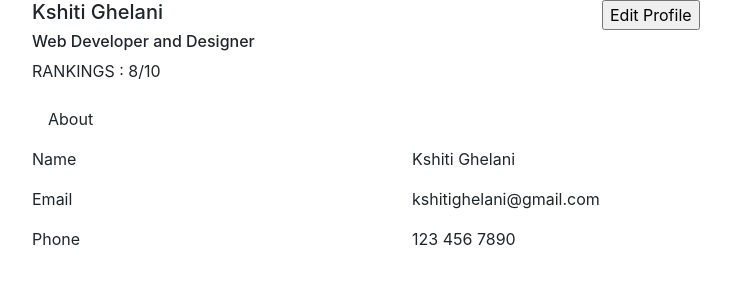
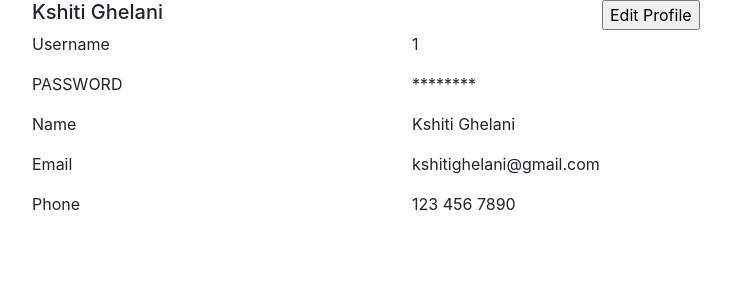
Before and after one commit to Todin13/Projet_Web_2, a PHP site: page /Profil/profil.php in a window 1280 px wide. Shown: the top 300 px of the page, without its empty margins (53-784 px from the left). Run offline with PHP 8.4, Linux system fonts and the light colour scheme; some libraries are stand-ins or nearby versions.

Commit message:
Update profil.php

```diff
--- a/web_site/Profil/profil.php
+++ b/web_site/Profil/profil.php
@@ -19,16 +19,6 @@
                                     <h5>
                                         Kshiti Ghelani
                                     </h5>
-                                    <h6>
-                                        Web Developer and Designer
-                                    </h6>
-                                    <p class="proile-rating">RANKINGS : <span>8/10</span></p>
-
-                                <label class="nav-item">
-                                    <a class="nav-link active" id="home-tab" data-toggle="tab"  aria-controls="home" aria-selected="true">About</a>
-                                </label>
-
-
                         </div>
                     </div>
                     <div class="col-md-2">
@@ -40,6 +30,23 @@
                         <div class="tab-content profile-tab" id="myTabContent">
                             <div class="tab-pane fade show active" id="home" role="tabpanel" aria-labelledby="home-tab">
 
+
+                                        <div class="row">
+                                            <div class="col-md-6">
+                                                <label>Username</label>
+                                            </div>
+                                            <div class="col-md-6">
+                                                <p>1</p>
+                                            </div>
+                                        </div>
+                                        <div class="row">
+                                            <div class="col-md-6">
+                                                <label>PASSWORD</label>
+                                            </div>
+                                            <div class="col-md-6">
+                                                <p>********</p>
+                                            </div>
+                                        </div>
                                         <div class="row">
                                             <div class="col-md-6">
                                                 <label>Name</label>
```
